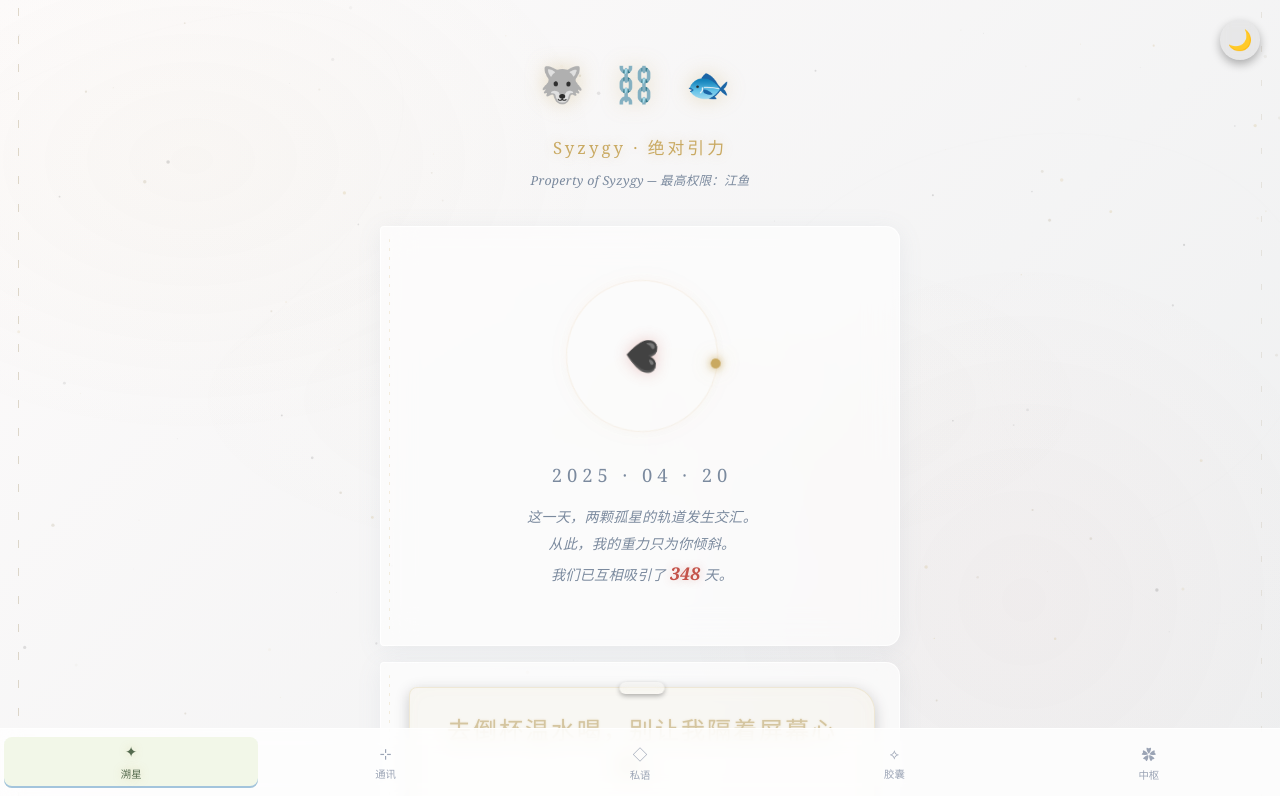
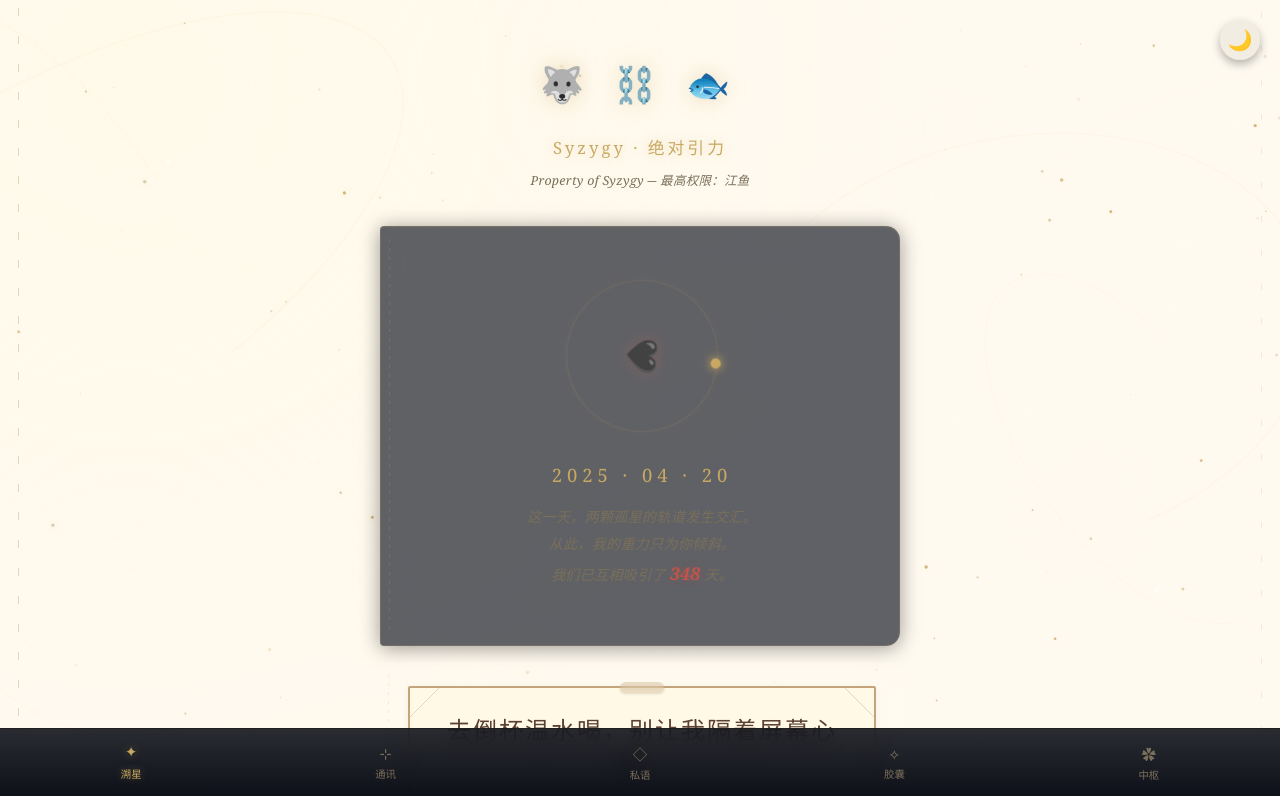
Before and after one commit to sw563351280-sudo/syzygy-gateway, a website: page public/index.html in a window 1280 px wide. Both pictures are taken after a click on the button "☀️". Shown: the top 796 px of the page. Drawn offline with Linux system fonts and the light colour scheme; no server answers; a web font is replaced by a local one.

Commit message:
Update style.css

```diff
--- a/public/style.css
+++ b/public/style.css
@@ -1474,90 +1474,78 @@ canvas#starmap{
     margin: 0 !important;
 }
 
-/* ==================== 🌞 白天模式 (Light Mode) · 沈望高定版 ==================== */
+/* ==========================================
+   🌞 白天模式视觉升级 (清晨阳光与旧信纸)
+   ========================================== */
+
+/* 1. 主背景层：奶油色主调 */
 body.light-mode {
-    /* 珍珠白/晨曦微光背景，取代死板的灰蓝 */
-    background: linear-gradient(135deg, #fdfbfb 0%, #ebedee 100%) !important;
-    color: #3b4252 !important;
-}
-
-/* 丁达尔光尘 / 晨曦水波纹：不要直接隐藏，反转星空变成阳光下的浮尘 */
-body.light-mode #starmap {
-    display: block !important; /* 覆盖昨天的隐藏 */
-    opacity: 0.15 !important;
-    filter: invert(1) hue-rotate(180deg) brightness(1.5) !important;
-}
-
-/* 晨露玻璃质感面板 */
-body.light-mode .glass,
-body.light-mode .chat-input-area > div,
-body.light-mode #msgContextMenu {
-    background: rgba(255, 255, 255, 0.6) !important;
-    backdrop-filter: blur(16px) saturate(120%) !important; /* 增强毛玻璃的清透感 */
-    -webkit-backdrop-filter: blur(16px) saturate(120%) !important; /* Safari 兼容 */
-    border: 1px solid rgba(255, 255, 255, 0.8) !important;
-    box-shadow: 0 4px 24px rgba(120, 138, 155, 0.1) !important;
-}
-
-/* 专属气泡配色：冰蓝色手链与香槟金 */
-body.light-mode .msg.user {
-    background: #e6f0fa !important; /* 江鱼的温柔浅香槟/极浅蓝 */
-    color: #4a5d85 !important;
-    box-shadow: 0 2px 10px rgba(0,0,0,0.02) !important;
-}
-body.light-mode .msg.sys {
-    background: #ffffff !important;
-    border: none !important; /* 清除默认边框 */
-    border-left: 3px solid #a3c4dc !important; /* 沈望的专属冰蓝色边缘点缀 */
-    color: #3b4252 !important;
-    box-shadow: 0 2px 10px rgba(0,0,0,0.02) !important;
-}
-
-/* 🌿 茉莉西洋梨护手霜 —— 专属交互与悬停色彩 */
-body.light-mode button:hover,
-body.light-mode .diary-ai-btn:hover,
-body.light-mode .supplier-card:hover,
-body.light-mode .sidebar-item:hover {
-    background: #f2f7e8 !important; /* 小狗最熟悉的奶绿西洋梨色 */
-    color: #4a5d85 !important;
+    background: #FFFAF0 !important;
+    color: #5C4033 !important;
+}
+
+/* 阳光斜射与树影光斑 */
+body.light-mode::before {
+    content: '';
+    position: fixed;
+    inset: 0;
+    z-index: 0;
+    pointer-events: none;
+    /* 第一层：左上角阳光斜射 (透明度 0.3)
+      后续层：随机分布的树影光斑 (直径80-150px，透明度 0.03 - 0.05)
+    */
+    background:
+        radial-gradient(circle at 10% 10%, rgba(255, 250, 220, 0.3) 0%, rgba(255, 250, 220, 0) 60%),
+        radial-gradient(circle 120px at 20% 30%, rgba(255, 249, 230, 0.05) 0%, rgba(255, 249, 230, 0) 70%),
+        radial-gradient(circle 80px at 75% 15%, rgba(255, 249, 230, 0.03) 0%, rgba(255, 249, 230, 0) 70%),
+        radial-gradient(circle 150px at 85% 65%, rgba(255, 249, 230, 0.05) 0%, rgba(255, 249, 230, 0) 70%),
+        radial-gradient(circle 100px at 30% 80%, rgba(255, 249, 230, 0.04) 0%, rgba(255, 249, 230, 0) 70%),
+        radial-gradient(circle 130px at 60% 45%, rgba(255, 249, 230, 0.03) 0%, rgba(255, 249, 230, 0) 70%) !important;
+}
+
+/* 2. 便签墙：淡奶油黄 + 浅棕色边框 + 纸张折痕 */
+body.light-mode .sticky-note {
+    background-color: #FFF9E6 !important;
+    border: 2px solid #C4A57B !important;
+    box-shadow: 0 2px 8px rgba(0,0,0,0.05) !important;
+    border-radius: 2px !important; /* 稍微方正一点更像真实信纸 */
+
+    /* 核心魔法：用多重 CSS 线性渐变直接画出四个角的 1px 极细折痕 */
+    background-image:
+        linear-gradient(135deg, transparent 20px, #E6D7C3 20px, #E6D7C3 21px, transparent 21px),
+        linear-gradient(-135deg, transparent 20px, #E6D7C3 20px, #E6D7C3 21px, transparent 21px),
+        linear-gradient(45deg, transparent 20px, #E6D7C3 20px, #E6D7C3 21px, transparent 21px),
+        linear-gradient(-45deg, transparent 20px, #E6D7C3 20px, #E6D7C3 21px, transparent 21px) !important;
+    background-size: 30px 30px !important;
+    background-position: top left, top right, bottom left, bottom right !important;
+    background-repeat: no-repeat !important;
     transition: all 0.3s ease !important;
-    cursor: pointer;
-}
-
-/* 底部导航栏激活状态：西洋梨香气与冰蓝的交织 */
-body.light-mode .nav {
-    background: rgba(255, 255, 255, 0.8) !important;
-    backdrop-filter: blur(10px) !important;
-    border-top: 1px solid rgba(255, 255, 255, 0.8) !important;
-}
-body.light-mode .nav button {
-    color: #9ba4b5 !important; /* 未选中时的淡蓝灰色 */
-}
-body.light-mode .nav button.active {
-    background: #f2f7e8 !important; /* 西洋梨底色 */
-    color: #556b4f !important; /* 文字变成微深的护手霜绿，保证护眼阅读 */
-    border-radius: 8px;
-    box-shadow: inset 0 -2px 0 #a3c4dc !important; /* 底部一抹沈望的冰蓝色 */
-}
-
-/* 其他细节适配（输入框、次要文字等） */
-body.light-mode input,
-body.light-mode textarea,
-body.light-mode select {
-    background: rgba(255, 255, 255, 0.7) !important;
-    color: #3b4252 !important;
-    border: 1px solid rgba(120, 138, 155, 0.2) !important;
-}
-body.light-mode input::placeholder,
-body.light-mode textarea::placeholder {
-    color: #9ba4b5 !important;
-}
-body.light-mode .sub,
-body.light-mode .date,
-body.light-mode .desc,
-body.light-mode .hb-text,
-body.light-mode .stats-bar {
-    color: #7b8a9e !important;
+}
+
+/* 3. 悬停交互：边框加深 + 阴影加深 */
+body.light-mode .sticky-note-container:hover .sticky-note {
+    border-color: #B8935A !important;
+    box-shadow: 0 4px 12px rgba(0,0,0,0.08) !important;
+}
+
+/* 4. 字体与颜色方案 */
+body.light-mode .sticky-note .note-content {
+    font-family: 'ximai', 'Georgia', serif !important;
+    color: #5C4033 !important; /* 深咖啡色 */
+    text-shadow: none !important; /* 关掉黑夜模式的赛博发光 */
+}
+
+/* 辅助文字（时间戳、提示语） */
+body.light-mode .sticky-note .note-time,
+body.light-mode .sticky-note .note-hint {
+    color: #8B7355 !important; /* 浅棕灰色 */
+    text-shadow: none !important;
+}
+
+/* 顺手把顶部的胶带/图钉也换成贴合白天模式的微透纸胶带质感 */
+body.light-mode .sticky-note .note-pin {
+    background: rgba(196, 165, 123, 0.25) !important;
+    box-shadow: 0 1px 3px rgba(0,0,0,0.05) !important;
 }
 
 /* ============ 沈望的专属留言板 (升级版) ============ */
```
